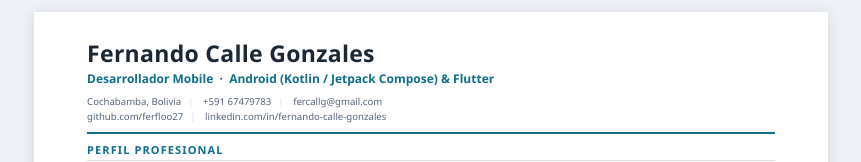
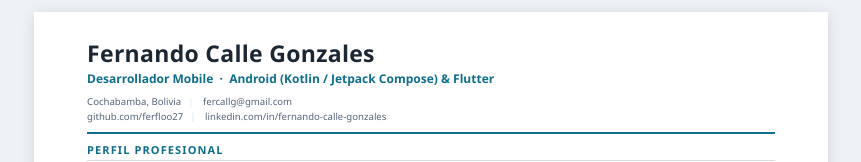
Before and after one commit to ferfloo27/ferfloo27.github.io, a plain HTML site: page cv.html in a window 1280 px wide. Shown: the top 162 px of the page, without its empty margins (209-1070 px from the left). Drawn offline with Linux system fonts and the light colour scheme.

Commit message:
Actualiza README y quita el teléfono del CV público
- README reescrito como descripción del portafolio (landing page)
- Elimina el número de teléfono personal del CV (cv.html + PDF) por privacidad;
  el contacto queda por correo, LinkedIn y GitHub

Co-Authored-By: Claude Opus 4.8 <noreply@anthropic.com>

```diff
--- a/cv.html
+++ b/cv.html
@@ -63,7 +63,6 @@
     <div class="role">Desarrollador Mobile &nbsp;·&nbsp; Android (Kotlin / Jetpack Compose) &amp; Flutter</div>
     <div class="contact">
       <span>Cochabamba, Bolivia</span><span class="sep">|</span>
-      <span>+591 67479783</span><span class="sep">|</span>
       <span>fercallg@gmail.com</span><br>
       <span>github.com/ferfloo27</span><span class="sep">|</span>
       <span>linkedin.com/in/fernando-calle-gonzales</span>
```
Also changed, not shown: 2 other files.
